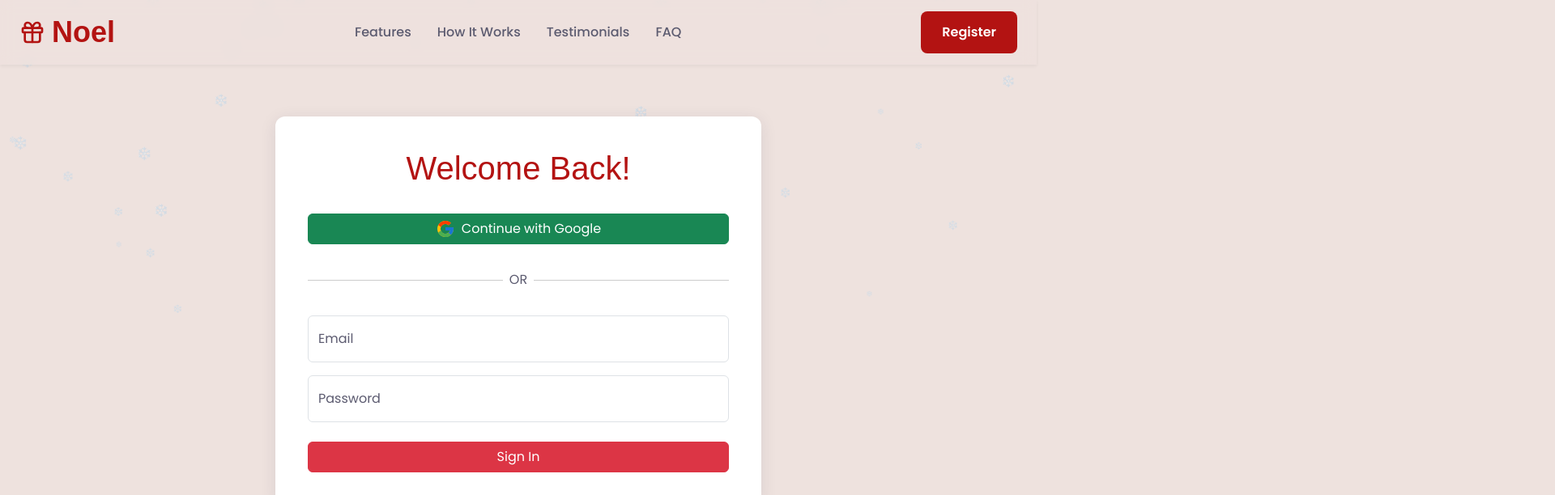
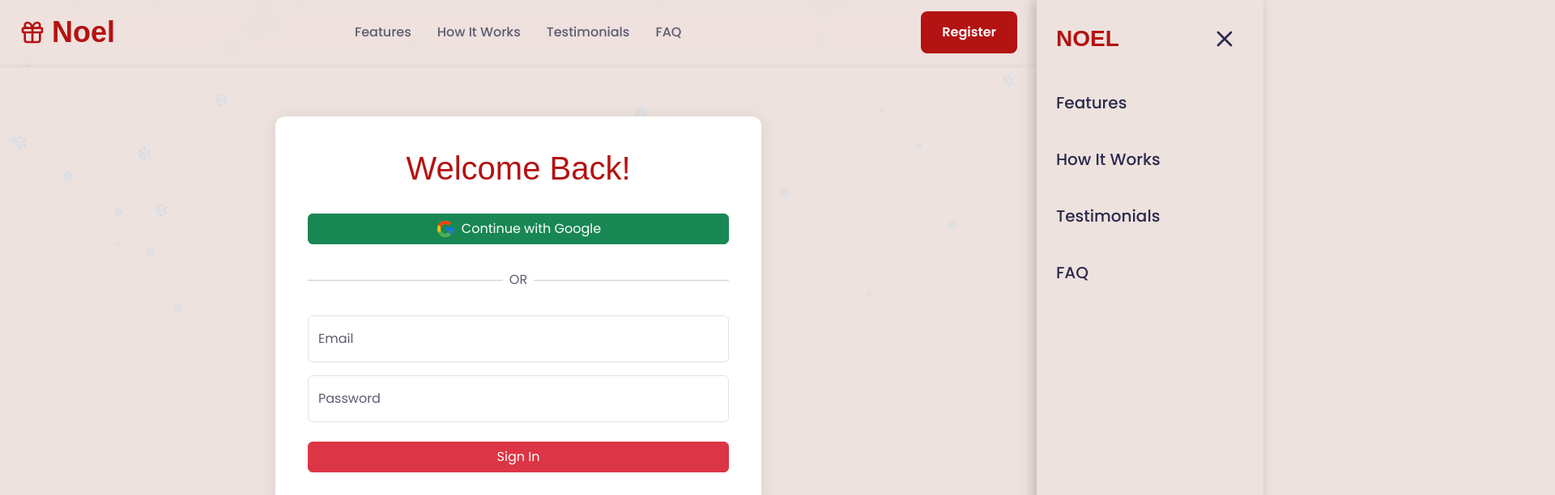
Before and after one commit to dhee-tree/noel-frontend, a Next.js app: page /login in a window 1280 px wide. Shown: the top 612 px of the page at 81% size, 1920 px wide, since content can reach past the window. Built offline with nearby package versions, Linux system fonts and the light colour scheme; no server answers; a web font is replaced by a local one.

Commit message:
Fix horizontal scroll

```diff
--- a/src/app/(main)/layout.tsx
+++ b/src/app/(main)/layout.tsx
@@ -9,10 +9,10 @@ export default function MainLayout({
   children: React.ReactNode;
 }) {
   return (
-    <div style={{ position: "relative" }}>
+    <div style={{ position: "relative", width: "100%", overflow: "hidden" }}>
       <Snowfall />
       <SiteHeader />
-      <main>{children}</main>
+      <main style={{ width: "100%", overflow: "hidden" }}>{children}</main>
       <SiteFooter />
     </div>
   );
--- a/src/app/(main)/page.tsx
+++ b/src/app/(main)/page.tsx
@@ -11,9 +11,9 @@ import {
 
 export default function LandingPage() {
   return (
-    <div className="relative">
+    <div style={{ position: "relative", width: "100%", overflow: "hidden" }}>
       <Snowfall />
-      <main>
+      <main style={{ width: "100%", overflow: "hidden" }}>
         <Hero />
         <Features />
         <HowItWorks />
--- a/src/app/globals.css
+++ b/src/app/globals.css
@@ -9,13 +9,34 @@
   --font-christmas: var(--font-mountains-of-christmas);
 }
 
+/* Universal box-sizing */
+*,
+*::before,
+*::after {
+  box-sizing: border-box;
+}
+
 /* Reset and base styles */
+html {
+  overflow-x: hidden;
+  width: 100%;
+}
+
 body {
   background-color: var(--bg-color);
   color: var(--text-color-subtle);
   font-family: var(--font-sans);
   margin: 0;
   padding: 0;
+  overflow-x: hidden;
+  width: 100%;
+  max-width: 100vw;
+  position: relative;
+}
+
+/* Prevent any element from causing horizontal scroll */
+body > * {
+  max-width: 100vw;
 }
 
 h1,
--- a/src/components/landing/SiteHeader/SiteHeader.module.css
+++ b/src/components/landing/SiteHeader/SiteHeader.module.css
@@ -53,27 +53,55 @@
 
 .mobileMenuButton {
   display: block;
+  background: none;
+  border: none;
+  cursor: pointer;
+  padding: 0.5rem;
+}
+
+/* Mobile Navigation Backdrop */
+.mobileNavBackdrop {
+  position: fixed;
+  top: 0;
+  left: 0;
+  right: 0;
+  bottom: 0;
+  background-color: rgba(0, 0, 0, 0.5);
+  backdrop-filter: blur(2px);
+  z-index: 90;
+  animation: fadeIn 0.3s ease-in-out;
+}
+
+@keyframes fadeIn {
+  from {
+    opacity: 0;
+  }
+  to {
+    opacity: 1;
+  }
 }
 
 /* Mobile Navigation Overlay */
 .mobileNavOverlay {
   position: fixed;
   top: 0;
-  right: -100%;
-  width: 100%;
-  height: 100%;
-  max-width: 320px;
+  right: 0;
+  width: 280px;
+  max-width: 85vw;
+  height: 100vh;
   background-color: var(--bg-color);
-  box-shadow: -4px 0 15px rgba(0, 0, 0, 0.1);
-  transition: right 0.3s ease-in-out;
+  box-shadow: -4px 0 15px rgba(0, 0, 0, 0.2);
+  transform: translateX(100%);
+  transition: transform 0.3s ease-in-out;
   z-index: 100;
   padding: 1.5rem;
   display: flex;
   flex-direction: column;
+  overflow-y: auto;
 }
 
 .mobileNavOverlayOpen {
-  right: 0;
+  transform: translateX(0);
 }
 
 .mobileNavHeader {
@@ -81,6 +109,16 @@
   justify-content: space-between;
   align-items: center;
   margin-bottom: 2rem;
+}
+
+.closeButton {
+  background: none;
+  border: none;
+  cursor: pointer;
+  padding: 0.5rem;
+  display: flex;
+  align-items: center;
+  justify-content: center;
 }
 
 .mobileNavLinks {
@@ -91,6 +129,9 @@
 
 .mobileNavLink {
   font-size: 1.25rem;
+  padding: 0.5rem 0;
+  color: var(--secondary-color);
+  font-weight: 500;
 }
 
 
--- a/src/components/landing/SiteHeader/SiteHeader.tsx
+++ b/src/components/landing/SiteHeader/SiteHeader.tsx
@@ -16,13 +16,26 @@ const navLinks = [
 
 export const SiteHeader = () => {
   const [isMobileMenuOpen, setIsMobileMenuOpen] = useState(false);
-    const { data: session, status } = useSession();
-    const pathname = usePathname();
-    const [isMounted, setIsMounted] = useState(false);
+  const { data: session, status } = useSession();
+  const pathname = usePathname();
+  const [isMounted, setIsMounted] = useState(false);
 
   useEffect(() => {
     setIsMounted(true);
   }, []);
+
+  // Prevent body scroll when mobile menu is open
+  useEffect(() => {
+    if (isMobileMenuOpen) {
+      document.body.style.overflow = "hidden";
+    } else {
+      document.body.style.overflow = "unset";
+    }
+
+    return () => {
+      document.body.style.overflow = "unset";
+    };
+  }, [isMobileMenuOpen]);
 
 
   return (
@@ -90,6 +103,15 @@ export const SiteHeader = () => {
           <Menu size={28} color="var(--secondary-color)" />
         </button>
 
+        {/* Mobile Menu Backdrop */}
+        {isMobileMenuOpen && (
+          <div
+            className={styles.mobileNavBackdrop}
+            onClick={() => setIsMobileMenuOpen(false)}
+            aria-label="Close navigation menu"
+          />
+        )}
+
         {/* Mobile Menu Overlay */}
         <div
           className={`${styles.mobileNavOverlay} ${
@@ -103,6 +125,7 @@ export const SiteHeader = () => {
             <button
               onClick={() => setIsMobileMenuOpen(false)}
               aria-label="Close navigation menu"
+              className={styles.closeButton}
             >
               <X size={32} color="var(--secondary-color)" />
             </button>
```
Lines whose indentation alone changed are shown as unchanged.
